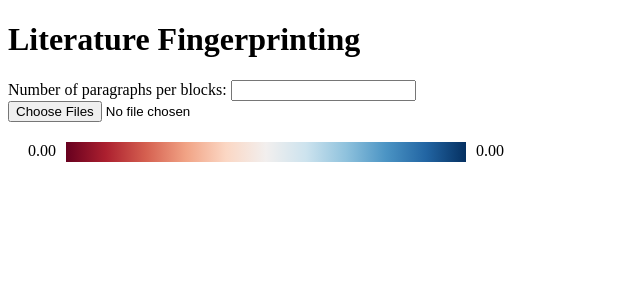
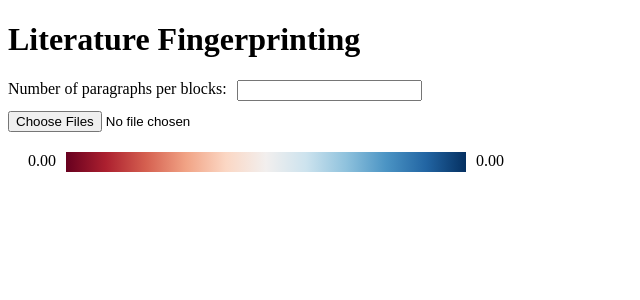
Before and after one commit to satoshi-eric/literature-fingerprinting, a React (Create React App) app: page / in a window 1280 px wide. Shown: the top 300 px of the page, without its empty margins (0-640 px from the left). Built offline with nearby package versions, Linux system fonts and the light colour scheme.

Commit message:
modificando estilo

```diff
--- a/src/App.tsx
+++ b/src/App.tsx
@@ -4,7 +4,7 @@ import LiteratureFingerprinting from './components/LiteratureFingerprinting';
 function App() {
   const parseErrorStyle = {color: 'red', display: 'inline', marginLeft: '10px'}
   const noParseErrorStyle = {display: 'none'}
-  const fileInputStyle = {display: 'flex'}
+  const fileInputStyle = {display: 'flex', marginTop: '10px'}
 
 
   const [blockValue, setBlockValue] = useState(10)
@@ -43,9 +43,11 @@ function App() {
     <div>
       <h1>Literature Fingerprinting</h1>
       <div>
-        <label htmlFor="value-block">Number of paragraphs per blocks: </label>
-        <input type="text" id='value-block' onChange={(event) => handleChangeBlockValue(event)} />
-        <input style={fileInputStyle} onChange={(event) => handleFileInputChange(event)} type="file" multiple={true} />
+        <div style={fileInputStyle} >
+          <label htmlFor="value-block">Number of paragraphs per blocks: </label>
+          <input style={{marginLeft: '10px'}} type="text" id='value-block' onChange={(event) => handleChangeBlockValue(event)} />
+        </div>
+        <input style={{marginTop: '10px'}} onChange={(event) => handleFileInputChange(event)} type="file" multiple={true} />
         <div style={parseError ? parseErrorStyle : noParseErrorStyle}>Digite um número.</div>
       </div>
       <div>
```
